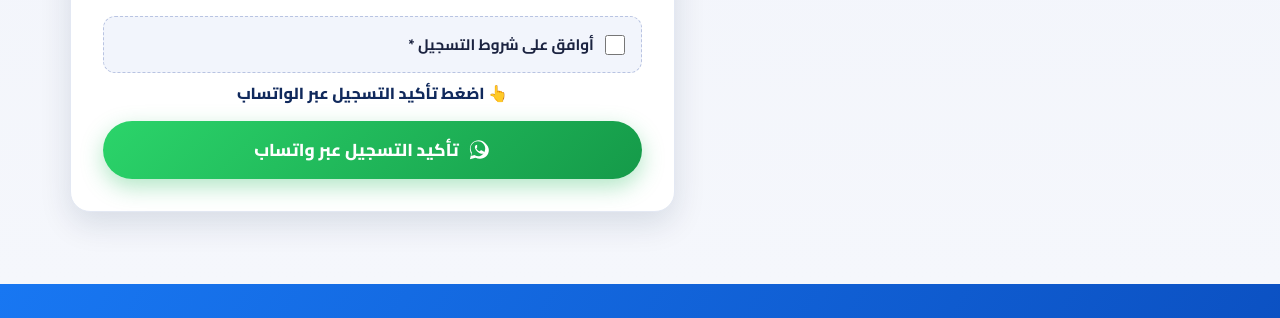
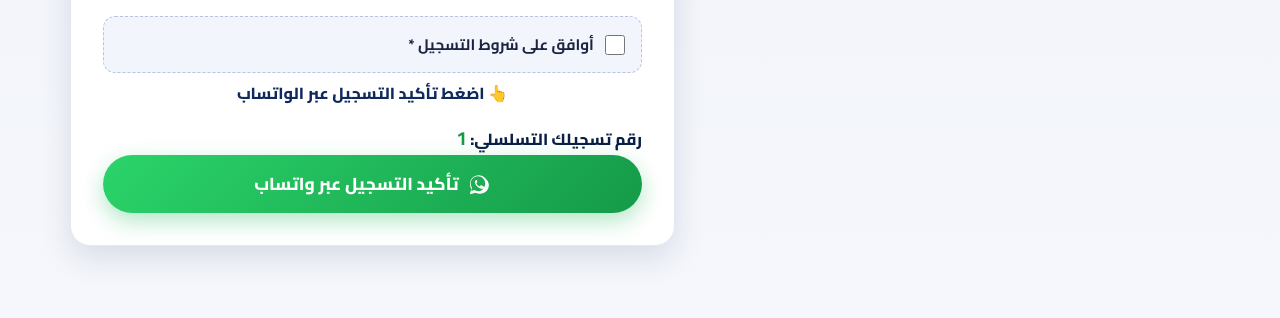
Before and after one commit to americatatto85-oss/speakeasyonline, a plain HTML site: page index.html in a window 1280 px wide. Shown: the part 3694-4012 px from the top of the page. Drawn offline with Linux system fonts and the light colour scheme.

Commit message:
Update index.html

```diff
--- a/index.html
+++ b/index.html
@@ -331,7 +331,7 @@
         <small class="error" data-error-for="agree"></small>
 
         <p class="submit-hint">👆 <span data-ar="اضغط تأكيد التسجيل عبر الواتساب" data-en="Press Confirm Registration via WhatsApp">اضغط تأكيد التسجيل عبر الواتساب</span></p>
-
+          <p class="success-serial"><span data-ar="رقم تسجيلك التسلسلي:" data-en="Your serial registration number:">رقم تسجيلك التسلسلي:</span> <strong id="successSerial">1</strong></p>
         <button type="submit" class="btn btn-whatsapp btn-lg btn-block">
           <svg viewBox="0 0 32 32" aria-hidden="true"><path d="M16 3C9.4 3 4 8.4 4 15c0 2.4.7 4.6 1.9 6.5L4 29l7.7-1.9c1.8 1 3.9 1.5 6 1.5h.3c6.6 0 12-5.4 12-12S22.6 3 16 3zm0 22.2c-1.9 0-3.7-.5-5.3-1.5l-.4-.2-4.6 1.1 1.2-4.4-.3-.4c-1-1.6-1.6-3.5-1.6-5.5 0-5.5 4.5-10 10-10s10 4.5 10 10-4.5 10.9-10 10.9zm5.5-7.4c-.3-.2-1.8-.9-2-1s-.5-.2-.7.1-.8 1-1 1.2-.4.2-.7.1c-.3-.2-1.3-.5-2.4-1.5-.9-.8-1.5-1.8-1.7-2-.2-.3 0-.5.1-.6l.5-.6c.1-.2.2-.4.3-.6.1-.2 0-.4 0-.6L13.9 10c-.2-.5-.4-.4-.6-.4h-.5c-.2 0-.6.2-.9.5-.3.3-1.1 1.1-1.1 2.7s1.2 3.1 1.3 3.3c.2.2 2.2 3.4 5.4 4.7.8.3 1.4.5 1.8.7.8.2 1.5.2 2 .1.6-.1 1.8-.7 2-1.4.3-.7.3-1.3.2-1.4 0-.2-.3-.2-.6-.4z"/></svg>
           <span data-ar="تأكيد التسجيل عبر واتساب" data-en="Confirm Registration via WhatsApp">تأكيد التسجيل عبر واتساب</span>
```
